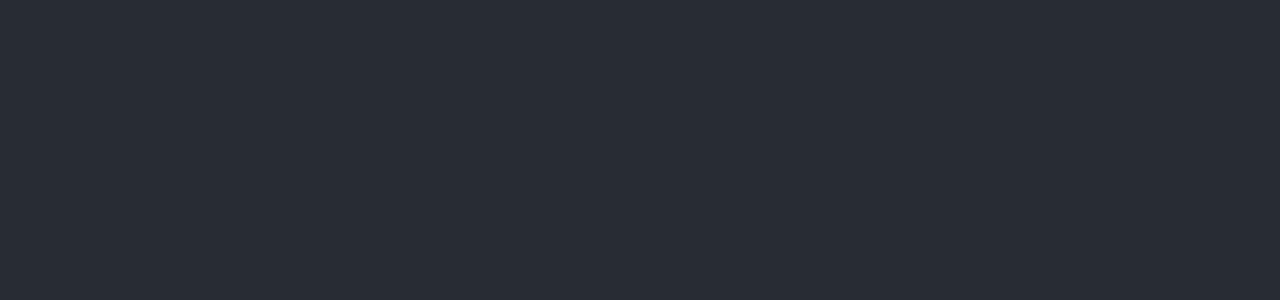
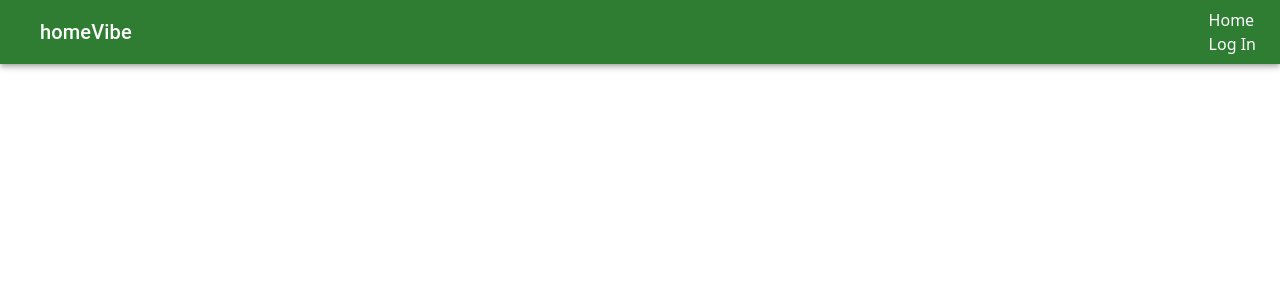
Before and after one commit to llthompson/homeVibe, a React (Create React App) app in the folder frontend/: page / in a window 1280 px wide. Shown: the top 300 px of the page. Built offline with nearby package versions, Linux system fonts and the light colour scheme.

Commit message:
setup nav and router

```diff
--- a/frontend/src/App.tsx
+++ b/frontend/src/App.tsx
@@ -1,39 +1,23 @@
 import React, { useEffect, useState } from 'react';
 import './App.css';
 
+import Router from './Router'
+import { BrowserRouter } from 'react-router-dom'
+import Navigation from './components/Navigation'
+
 function App() {
 
-  const [features, setFeatures] = useState([])
 
-  useEffect(() => {
-    async function getCenter() {
-      try {
-        let response = await fetch(`http://localhost:8000`);
-        if (!response.ok) {
-          throw new Error(`HTTP error! Status: ${response.status}`);
-        }
-        const responseJson = await response.json();
-        setFeatures(responseJson);
-      } catch (error) {
-        console.error("Error fetching data:", error);
-      }
-    }
 
-    getCenter();
-  }, []);
 
   return (
-    <div className="App">
-      <header className="App-header">
 
-        <p>
-          <ul>
-            {features.map((item: any) => <li key={item.id}>{item.feature}</li>)}
-          </ul>
-        </p>
+    <BrowserRouter>
+      <Navigation />
+      <Router />
+    </BrowserRouter>
 
-      </header>
-    </div>
+
   );
 }
 
--- /dev/null
+++ b/frontend/src/Router.tsx
@@ -0,0 +1,15 @@
+//Router.js
+
+import React from 'react';
+import { Routes, Route } from 'react-router';
+import Home from './components/Home';
+
+const Router = () => {
+    return (
+        <Routes>
+            <Route path="/" Component={Home} />
+        </Routes>
+    );
+};
+
+export default Router;
--- /dev/null
+++ b/frontend/src/components/Home.tsx
@@ -0,0 +1,48 @@
+import React, { useEffect, useState } from 'react';
+// import './Home.css';
+// import LoginButton from './login-button';
+
+
+function Home() {
+
+    const [features, setFeatures] = useState([])
+
+    useEffect(() => {
+        async function getCenter() {
+            try {
+                let response = await fetch(`http://localhost:8000`);
+                if (!response.ok) {
+                    throw new Error(`HTTP error! Status: ${response.status}`);
+                }
+                const responseJson = await response.json();
+                setFeatures(responseJson);
+            } catch (error) {
+                console.error("Error fetching data:", error);
+            }
+        }
+
+        getCenter();
+    }, []);
+
+    return (
+
+
+        <div className="Home">
+            <header className="Home-header">
+                <div>
+                    {/* <LoginButton></LoginButton> */}
+                </div>
+                <p>
+                    <ul>
+                        {features.map((item: any) => <li key={item.id}>{item.feature}</li>)}
+                    </ul>
+                </p>
+
+            </header>
+
+
+        </div>
+    );
+}
+
+export default Home;
--- /dev/null
+++ b/frontend/src/components/Navigation.tsx
@@ -0,0 +1,37 @@
+//frontend/src/components/Navigation.js
+
+import React from 'react';
+import { AppBar, Toolbar, IconButton, Typography, Link as RouterLink } from '@mui/material';
+// import MenuIcon from '@mui/icons-material/Menu';
+import { Link, } from 'react-router-dom';
+import LoginButton from './login-button';
+
+
+const Navigation = () => {
+
+
+
+
+    return (
+        <AppBar sx={{ bgcolor: 'success.main' }} position="relative">
+            <Toolbar>
+                <IconButton color="inherit">
+                    {/* <MenuIcon /> */}
+                </IconButton>
+                <Typography variant="h6" style={{ flexGrow: '1' }}>
+                    homeVibe
+                </Typography>
+                <ul className="nav-list">
+                    <li className="nav-list-item">
+                        <Link to="/">Home</Link>
+                    </li>
+                    <li className='login'>
+                        <LoginButton></LoginButton>
+                    </li>
+                </ul>
+            </Toolbar>
+        </AppBar>
+    );
+};
+
+export default Navigation;
--- /dev/null
+++ b/frontend/src/components/login-button.tsx
@@ -0,0 +1,10 @@
+import React from "react";
+import { useAuth0 } from "@auth0/auth0-react";
+
+const LoginButton = () => {
+    const { loginWithRedirect } = useAuth0();
+
+    return <button onClick={() => loginWithRedirect()}>Log In</button>;
+};
+
+export default LoginButton;
--- a/frontend/src/index.css
+++ b/frontend/src/index.css
@@ -1,4 +1,4 @@
-body {
+/* body {
   margin: 0;
   font-family: -apple-system, BlinkMacSystemFont, 'Segoe UI', 'Roboto', 'Oxygen',
     'Ubuntu', 'Cantarell', 'Fira Sans', 'Droid Sans', 'Helvetica Neue',
@@ -10,4 +10,8 @@
 code {
   font-family: source-code-pro, Menlo, Monaco, Consolas, 'Courier New',
     monospace;
-}
+} */
+
+@tailwind base;
+@tailwind components;
+@tailwind utilities;
--- a/frontend/src/index.tsx
+++ b/frontend/src/index.tsx
@@ -3,13 +3,24 @@
 import './index.css';
 import App from './App';
 import reportWebVitals from './reportWebVitals';
+import { Auth0Provider } from '@auth0/auth0-react';
+
 
 const root = ReactDOM.createRoot(
   document.getElementById('root') as HTMLElement
 );
 root.render(
   <React.StrictMode>
-    <App />
+    <Auth0Provider
+      domain="homevibe-dev.us.auth0.com"
+      clientId="JysFScvmTz27p1R9Nhrc2d8Th9RpZvdv"
+      authorizationParams={{
+        redirect_uri: window.location.origin
+      }}
+    >
+      <App />
+    </Auth0Provider>
+
   </React.StrictMode>
 );
 
--- /dev/null
+++ b/frontend/tailwind.config.js
@@ -0,0 +1,10 @@
+/** @type {import('tailwindcss').Config} */
+module.exports = {
+  content: [
+    "./src/**/*.{js,jsx,ts,tsx}",
+  ],
+  theme: {
+    extend: {},
+  },
+  plugins: [],
+}
```
Also changed, not shown: frontend/package.json (+11 -0 lines), 1 other file (tests, documents, lock files or other folders).
